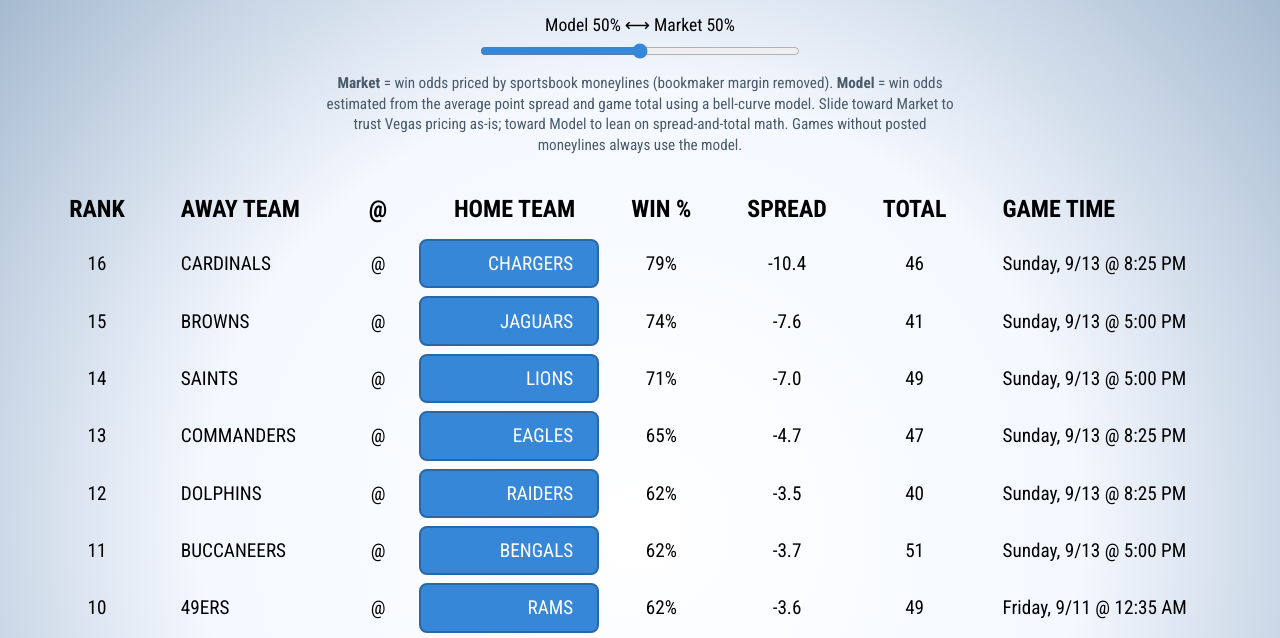
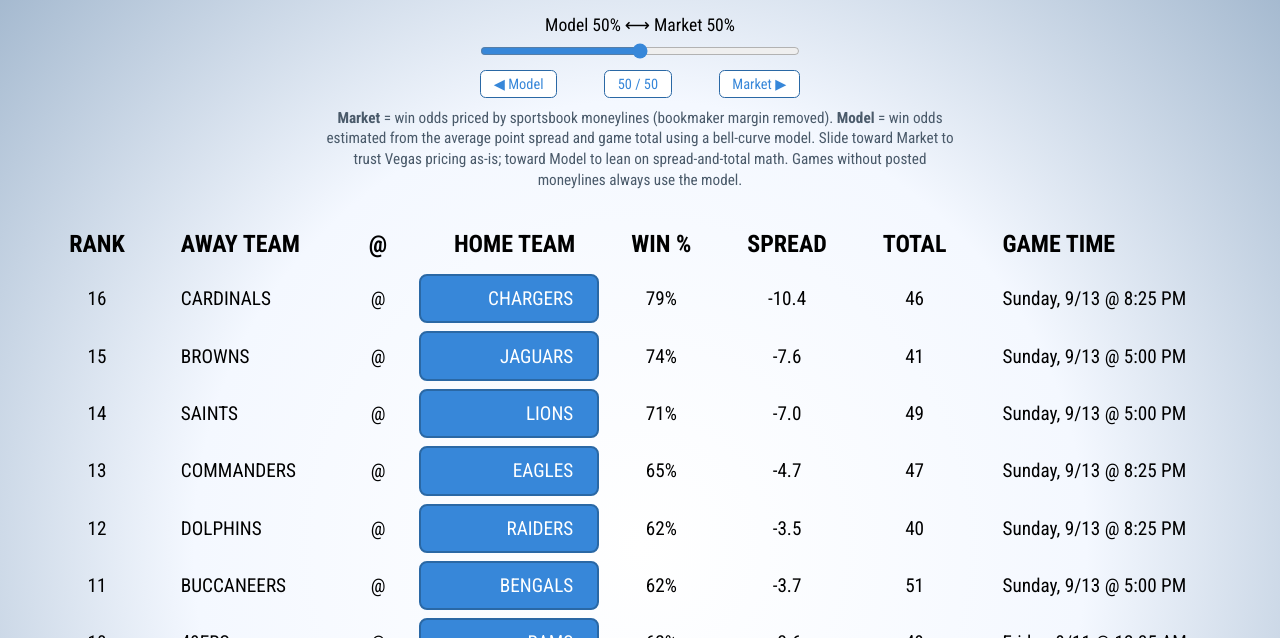
Before and after one commit to djsereno/Pickem-Picker-Web, a plain HTML site: page index.html in a window 1280 px wide. Shown: the part 154-792 px from the top of the page. Drawn offline with Linux system fonts and the light colour scheme.

Commit message:
Add preset blend buttons and update slider functionality for model/market probabilities

```diff
--- a/index.html
+++ b/index.html
@@ -14,6 +14,11 @@
     <div class="controls">
       <label for="blend-slider" id="blend-label"></label>
       <input type="range" id="blend-slider" min="0" max="100" step="5" value="50" />
+      <div class="controls-axis" role="group" aria-label="Preset blend">
+        <button type="button" data-model-percent="100">◀ Model</button>
+        <button type="button" data-model-percent="50">50 / 50</button>
+        <button type="button" data-model-percent="0">Market ▶</button>
+      </div>
       <p class="controls-help">
         <strong>Market</strong> = win odds priced by sportsbook moneylines (bookmaker margin removed).
         <strong>Model</strong> = win odds estimated from the average point spread and game total using a
--- a/script.js
+++ b/script.js
@@ -12,6 +12,8 @@ const blendLabel = document.querySelector('#blend-label');
 
 // Slider position: % weight on the spread+total model vs de-vigged moneylines.
 // Re-blending is pure local arithmetic on the stored components -> no extra API calls.
+// The slider's natural axis is Model(left) :: Market(right), so the raw slider value is
+// the MARKET share and modelPercent is its complement.
 const WEIGHT_STORAGE_KEY = 'pickem-model-weight';
 const DEFAULT_WEIGHT_PERCENT = 50;
 
@@ -85,15 +87,26 @@ const renderTable = () => {
   });
 };
 
-slider.value = String(weightPercent);
+slider.value = String(100 - weightPercent);
 const updateBlendLabel = () => {
   blendLabel.innerText = `Model ${weightPercent}% ⟷ Market ${100 - weightPercent}%`;
 };
 slider.addEventListener('input', () => {
-  weightPercent = Number(slider.value);
+  weightPercent = 100 - Number(slider.value);
   localStorage.setItem(WEIGHT_STORAGE_KEY, String(weightPercent));
   updateBlendLabel();
   renderTable();
+});
+
+// Preset buttons (Model / 50-50 / Market) snap the slider to a fixed blend
+document.querySelectorAll('.controls-axis button').forEach((btn) => {
+  btn.addEventListener('click', () => {
+    weightPercent = Number(btn.dataset.modelPercent);
+    slider.value = String(100 - weightPercent);
+    localStorage.setItem(WEIGHT_STORAGE_KEY, String(weightPercent));
+    updateBlendLabel();
+    renderTable();
+  });
 });
 
 updateBlendLabel();
--- a/styles.css
+++ b/styles.css
@@ -85,6 +85,29 @@ td {
   width: min(320px, 80vw);
   accent-color: var(--clr-primary);
   cursor: pointer;
+}
+
+.controls-axis {
+  display: flex;
+  justify-content: space-between;
+  align-items: center;
+  width: min(320px, 80vw);
+  margin: 0.4rem auto 0;
+  user-select: none;
+}
+.controls-axis button {
+  padding: 0.3rem 0.8rem;
+  font: inherit;
+  font-size: 0.9rem;
+  border: 1px solid var(--clr-border);
+  border-radius: 0.35rem;
+  background: #fff;
+  color: var(--clr-primary);
+  cursor: pointer;
+}
+.controls-axis button:hover {
+  background: var(--clr-primary);
+  color: #fff;
 }
 
 .controls-help {
```
